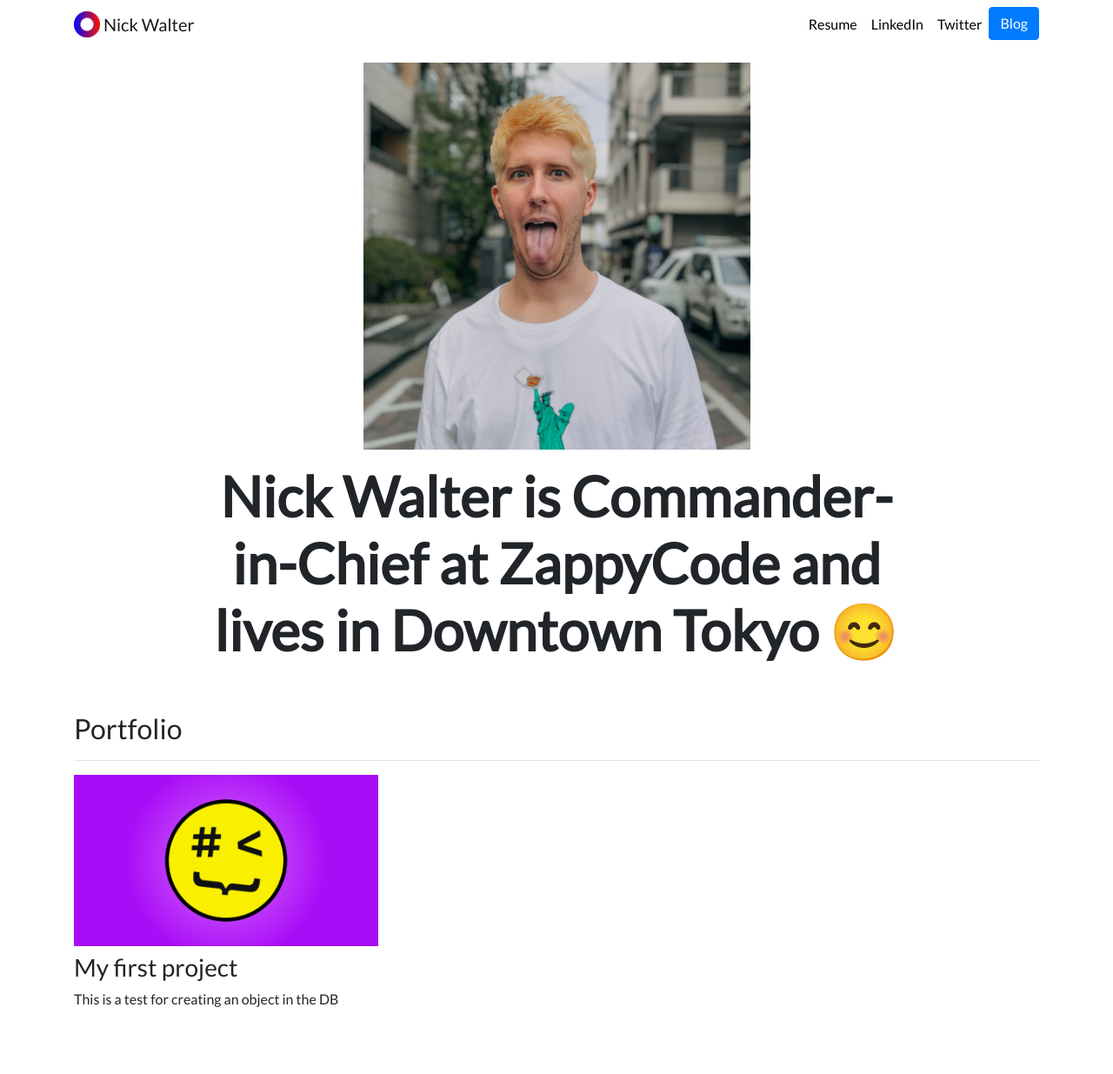
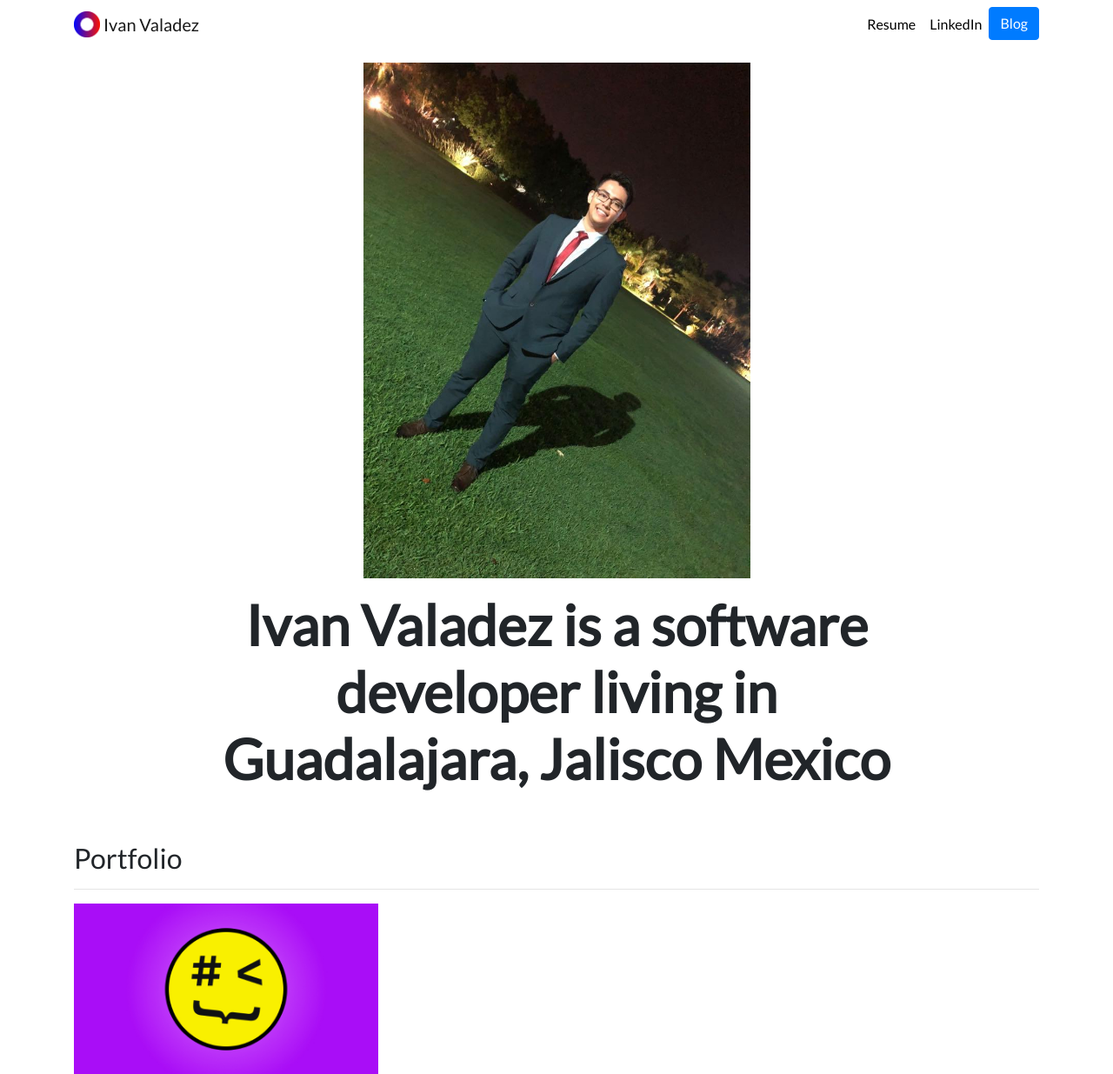
Before and after one commit to ivaladez-09/python-tutorial, a Django app: page / in a window 1280 px wide. Shown: the top 1235 px of the page at 87% size. Before the commit the page ends 1158 px from the top, so only its background shows below. Run offline with Django 3.2, Linux system fonts and the light colour scheme; data comes from the database, SQL or seed files in the repository; some libraries are stand-ins or nearby versions.

Commit message:
Customizing the html files

```diff
--- a/Python/13_Web/Django/personal_portfolio-project/blog/templates/blog/all_blogs.html
+++ b/Python/13_Web/Django/personal_portfolio-project/blog/templates/blog/all_blogs.html
@@ -6,7 +6,7 @@
 
 <h1 id="blogtitle" class="font-weight-bold text-center">Blog</h1>
 
-<h3 class="text-center mb-5">Nick has written {{ blogs.count }} blog{{ blogs.count|pluralize }}</h3>
+<h3 class="text-center mb-5">Ivan has written {{ blogs.count }} blog{{ blogs.count|pluralize }}</h3>
 
 {% for blog in blogs %}
 <div class="row justify-content-center my-3">
--- a/Python/13_Web/Django/personal_portfolio-project/portfolio/templates/portfolio/base.html
+++ b/Python/13_Web/Django/personal_portfolio-project/portfolio/templates/portfolio/base.html
@@ -16,7 +16,7 @@
 
   <link rel="icon" type="image/png" href="{% static 'portfolio/Logo.png' %}">
 
-  <title>Nick Walter</title>
+  <title>Ivan Valadez</title>
 </head>
 
 <body>
@@ -24,8 +24,8 @@
   <nav id="topNav" class="navbar navbar-expand-md navbar-light">
     <div class="container">
       <a class="navbar-brand" href="{% url 'home' %}">
-        <img src="{% static 'portfolio/Logo.png' %}" width="30" height="30" class="d-inline-block align-top" alt="Nick's Logo">
-        <span>Nick Walter</span>
+        <img src="{% static 'portfolio/Logo.png' %}" width="30" height="30" class="d-inline-block align-top" alt="Ivan's Logo">
+        <span>Ivan Valadez</span>
       </a>
       <button class="navbar-toggler" type="button" data-toggle="collapse" data-target="#navbarNav" aria-controls="navbarNav" aria-expanded="false" aria-label="Toggle navigation">
         <span class="navbar-toggler-icon"></span>
@@ -36,10 +36,7 @@
             <a class="nav-link" href="{% static 'portfolio/resume.pdf' %}">Resume</a>
           </li>
           <li class="nav-item">
-            <a class="nav-link" href="https://www.linkedin.com/in/nick-walter/" target="_blank">LinkedIn</a>
-          </li>
-          <li class="nav-item">
-            <a class="nav-link" href="https://twitter.com/ZappyCode" target="_blank">Twitter</a>
+            <a class="nav-link" href="https://www.linkedin.com/in/ivan-valadez-5b7b84122/" target="_blank">LinkedIn</a>
           </li>
           <li>
             <a role="button" href="{% url 'blog:all_blogs' %}" class="btn btn-primary">Blog</a>
--- a/Python/13_Web/Django/personal_portfolio-project/portfolio/templates/portfolio/home.html
+++ b/Python/13_Web/Django/personal_portfolio-project/portfolio/templates/portfolio/home.html
@@ -6,13 +6,13 @@
 
 <div class="row justify-content-center my-3">
   <div class="col-5">
-    <img src="{% static 'portfolio/SquareBlonde.jpg' %}" class="img-fluid">
+    <img src="{% static 'portfolio/Ivan.jpg' %}" class="img-fluid">
   </div>
 </div>
 
 <div class="row justify-content-center mb-3">
   <div class="col-md-9 text-center">
-    <h1 id="hometext" class="font-weight-bold">Nick Walter is Commander-in-Chief at ZappyCode and lives in Downtown Tokyo 😊</h1>
+    <h1 id="hometext" class="font-weight-bold">Ivan Valadez is a software developer living in Guadalajara, Jalisco Mexico</h1>
   </div>
 </div>
 
```
